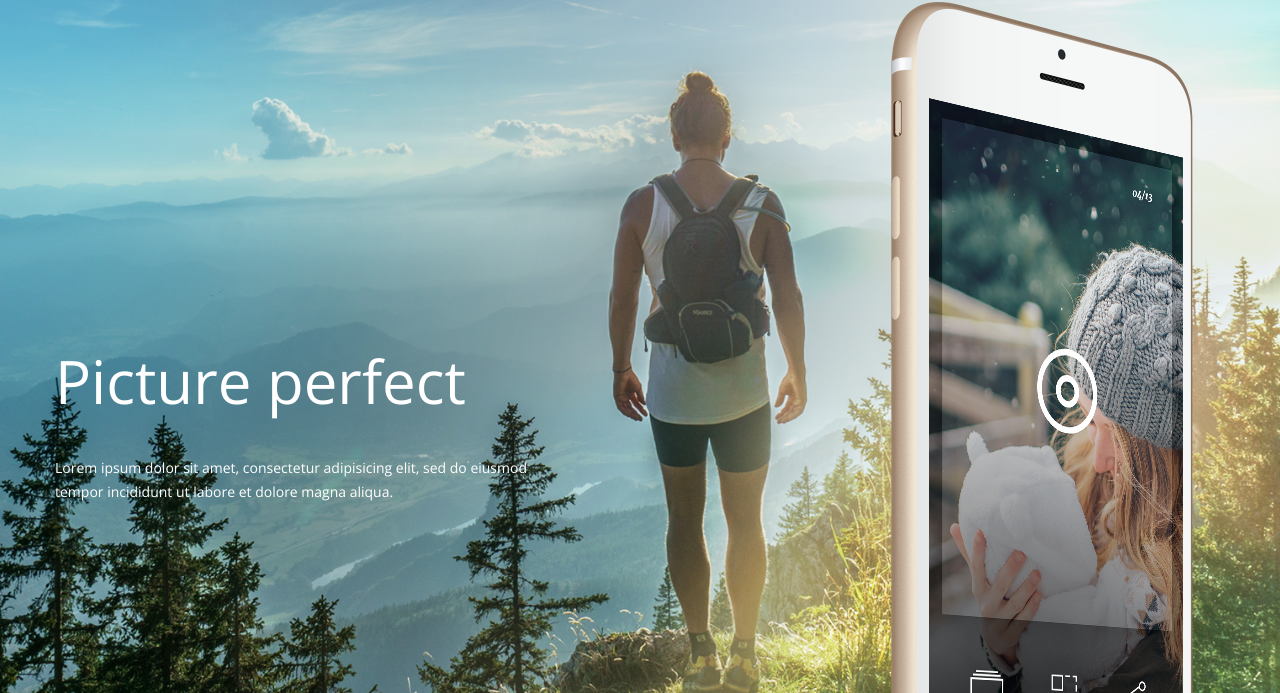
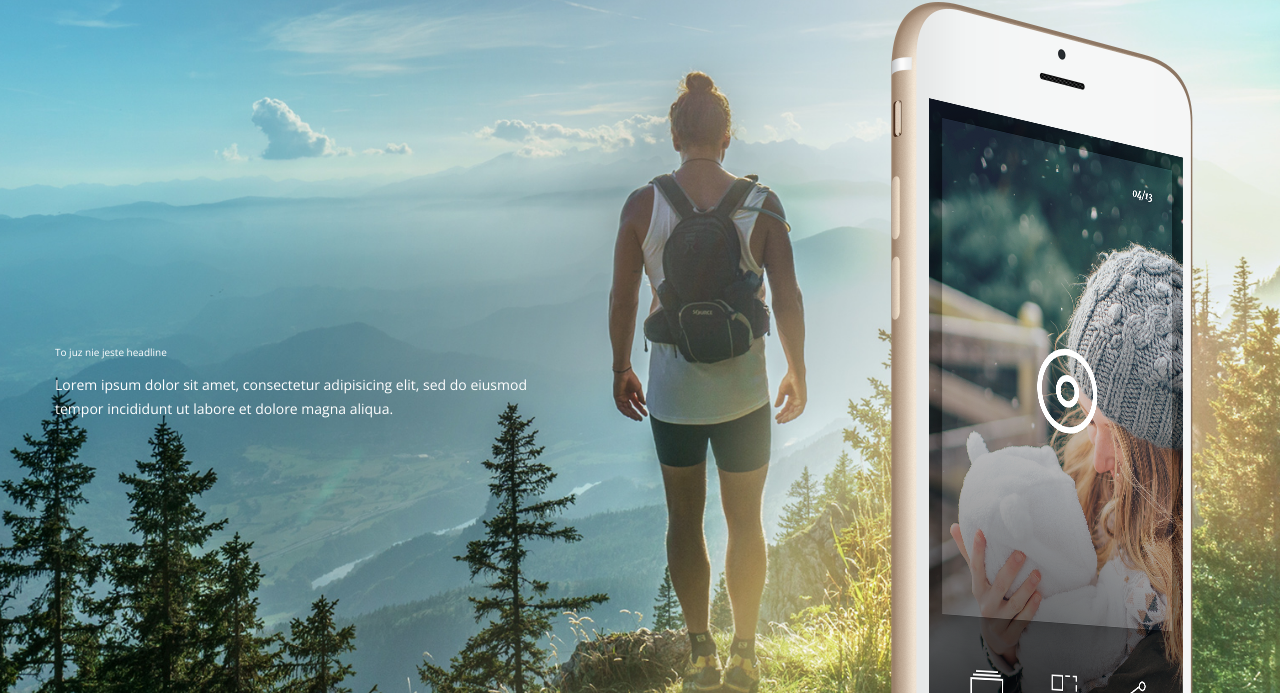
Before and after one commit to mateusz-s/Picture_Perfect-webpage, a plain HTML site: page index.html in a window 1280 px wide. Shown: the part 107-800 px from the top of the page. Drawn offline with nearby package versions, Linux system fonts and the light colour scheme.

Commit message:
remove headline from index.html

```diff
--- a/index.html
+++ b/index.html
@@ -15,7 +15,7 @@
             <div class="container">
                 <a href="#" class="logo"><img src="img/logo.svg" alt="Webpage logo"></a>
                 <div class="header-content">
-                    <h1>Picture perfect</h1>
+                    <span>To juz nie jeste headline</span>
                     <p>Lorem ipsum dolor sit amet, consectetur adipisicing elit, sed do eiusmod tempor incididunt ut labore et dolore magna aliqua.</p>
                 </div>
             </div>
```
